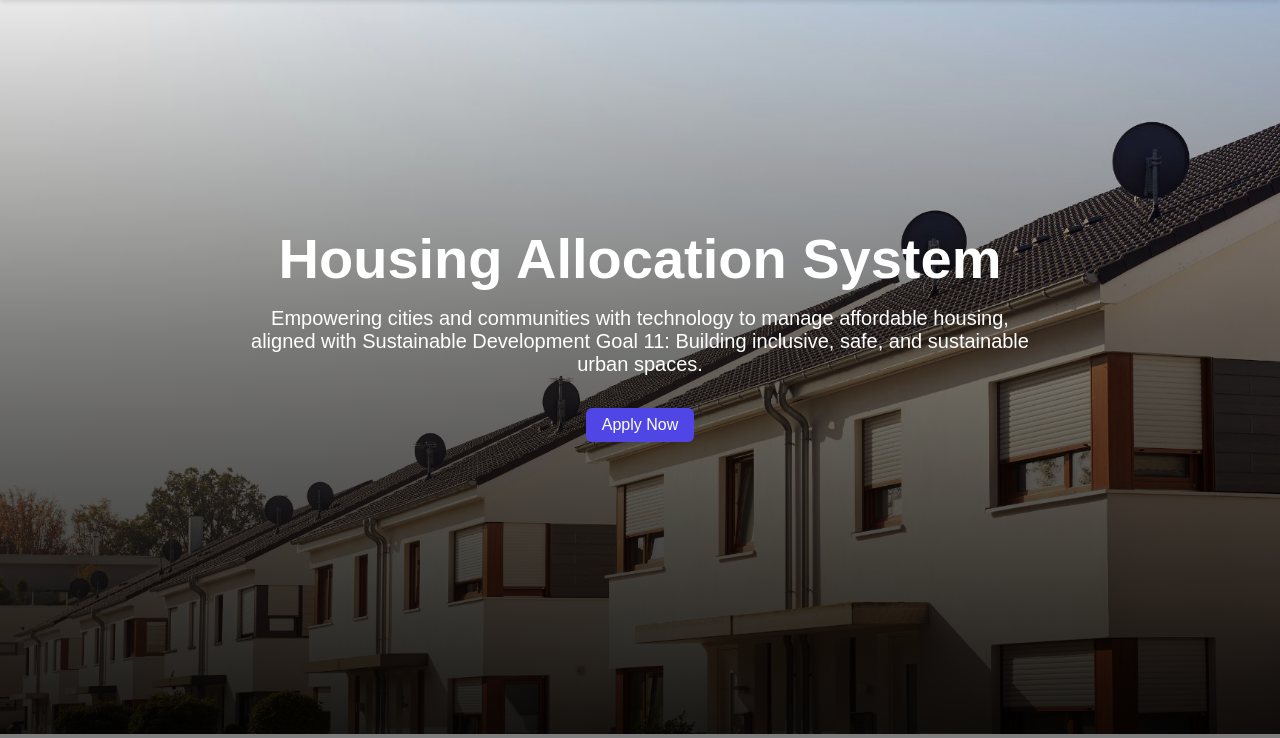
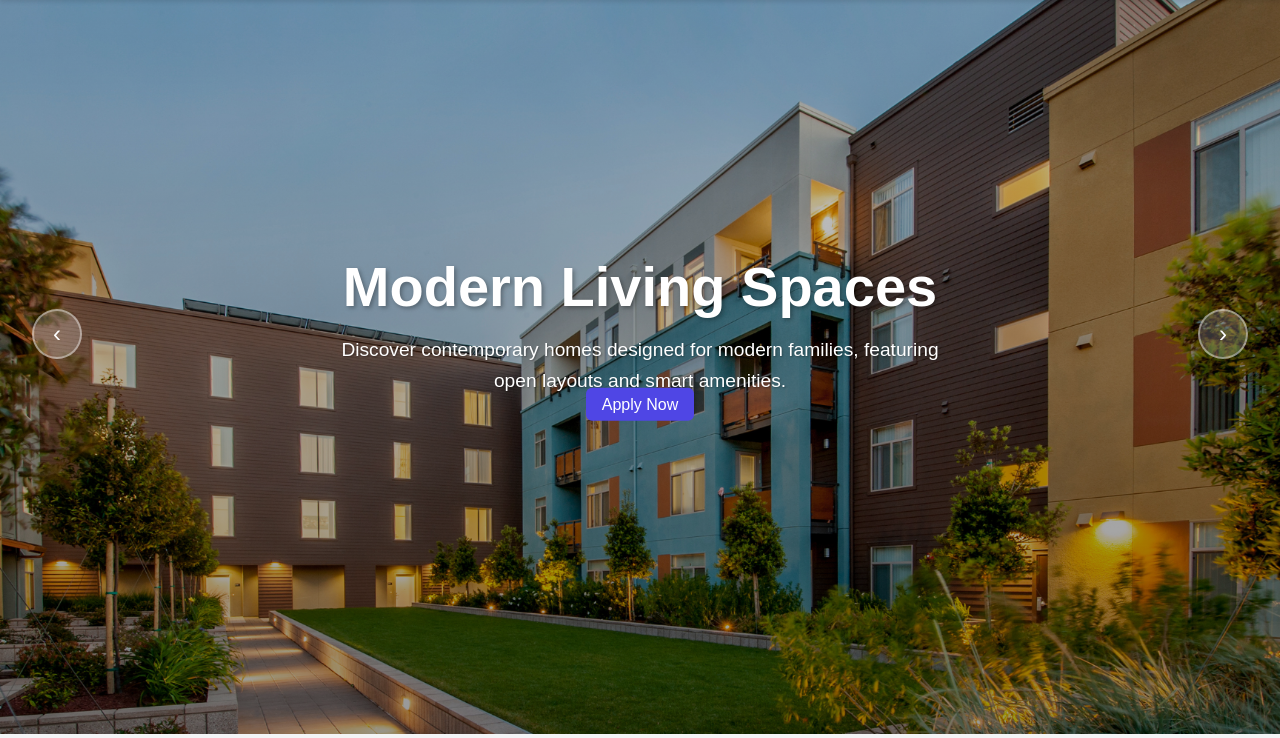
Before and after one commit to swns1/Housing_Allocation_System, a PHP site: page /homepage.php in a window 1280 px wide. Shown: the part 66-804 px from the top of the page. Run offline with PHP 8.4, Linux system fonts and the light colour scheme; grey boxes are pictures that could not be loaded.

Commit message:
modified some parts

```diff
--- a/homepage.php
+++ b/homepage.php
@@ -4,61 +4,56 @@
     <meta charset="UTF-8">
     <meta name="viewport" content="width=device-width, initial-scale=1.0">
     <link rel="stylesheet" href="homepage-style.css">
-    <title>Neighborly - Housing Allocation System</title>
+    <title>Neighborly: Housing Allocation System</title>
 </head>
 <body>
     <!-- Navbar -->
     <nav class="navbar">
-        <a href="#" class="logo">Neighborly</a>
+        <a href="homepage.php" class="logo">Neighborly</a>
         <div class="menu">
             <ul>
                 <li><a href="homepage.php">HOME</a></li>
                 <li><a href="#">MY PROFILE</a></li>
                 <li><a href="searching.php">HOUSING OFFERS</a></li>
-                <li><a href="#">ABOUT</a></li>
+                <li><a href="#about">ABOUT</a></li>
             </ul>
         </div>
         <a href="register.php" class="btn">LOGOUT</a>
     </nav>
 
-    <!-- Hero Section -->
-    <section class="hero">
-        <h1>Housing Allocation System</h1>
-        <p>Empowering cities and communities with technology to manage affordable housing, aligned with Sustainable Development Goal 11: Building inclusive, safe, and sustainable urban spaces.</p>
-        <a href="#" class="btn">Apply Now</a>
-    </section>
-
     <!-- Slideshow Section -->
     <section class="slideshow">
         <div class="slide active">
             <div class="slide-image-container">
-            <img src="1.png." alt="Modern Home" class="slide-image">
+                <img src="img/1.png" alt="Modern Home" class="slide-image">
                 <div class="overlay"></div>
             </div>
             <div class="slide-content">
                 <h2>Modern Living Spaces</h2>
                 <p>Discover contemporary homes designed for modern families, featuring open layouts and smart amenities.</p>
-
+                <a href="searching.php" class="btn apply-now">Apply Now</a>
             </div>
         </div>
         <div class="slide">
             <div class="slide-image-container">
-            <img src="2.png" alt="Sustainable Community" class="slide-image">
+                <img src="img/2.png" alt="Sustainable Community" class="slide-image">
                 <div class="overlay"></div>
             </div>
             <div class="slide-content">
                 <h2>Sustainable Communities</h2>
                 <p>Join eco-friendly neighborhoods that prioritize sustainability and community well-being.</p>
+                <a href="searching.php" class="btn apply-now">Apply Now</a>
             </div>
         </div>
         <div class="slide">
             <div class="slide-image-container">
-            <img src="3.png" alt="Affordable Housing" class="slide-image">
+                <img src="img/3.png" alt="Affordable Housing" class="slide-image">
                 <div class="overlay"></div>
             </div>
             <div class="slide-content">
                 <h2>Affordable Housing</h2>
                 <p>Find quality homes at affordable prices, making homeownership accessible to everyone.</p>
+                <a href="searching.php" class="btn apply-now">Apply Now</a>
             </div>
         </div>
         <div class="slide-arrows">
@@ -67,9 +62,8 @@
         </div>
     </section>
 
-
     <!-- About Section -->
-    <section class="about">
+    <section id = "about" class="about">
         <div class="about-content">
             <div class="about-card">
                 <h3>Our Mission</h3>
@@ -133,7 +127,6 @@
             showSlide(currentSlide - 1);
         }
 
-        // Auto advance slides every 5 seconds
         setInterval(nextSlide, 5000);
     </script>
 </body>
```
Lines whose indentation alone changed are shown as unchanged.
